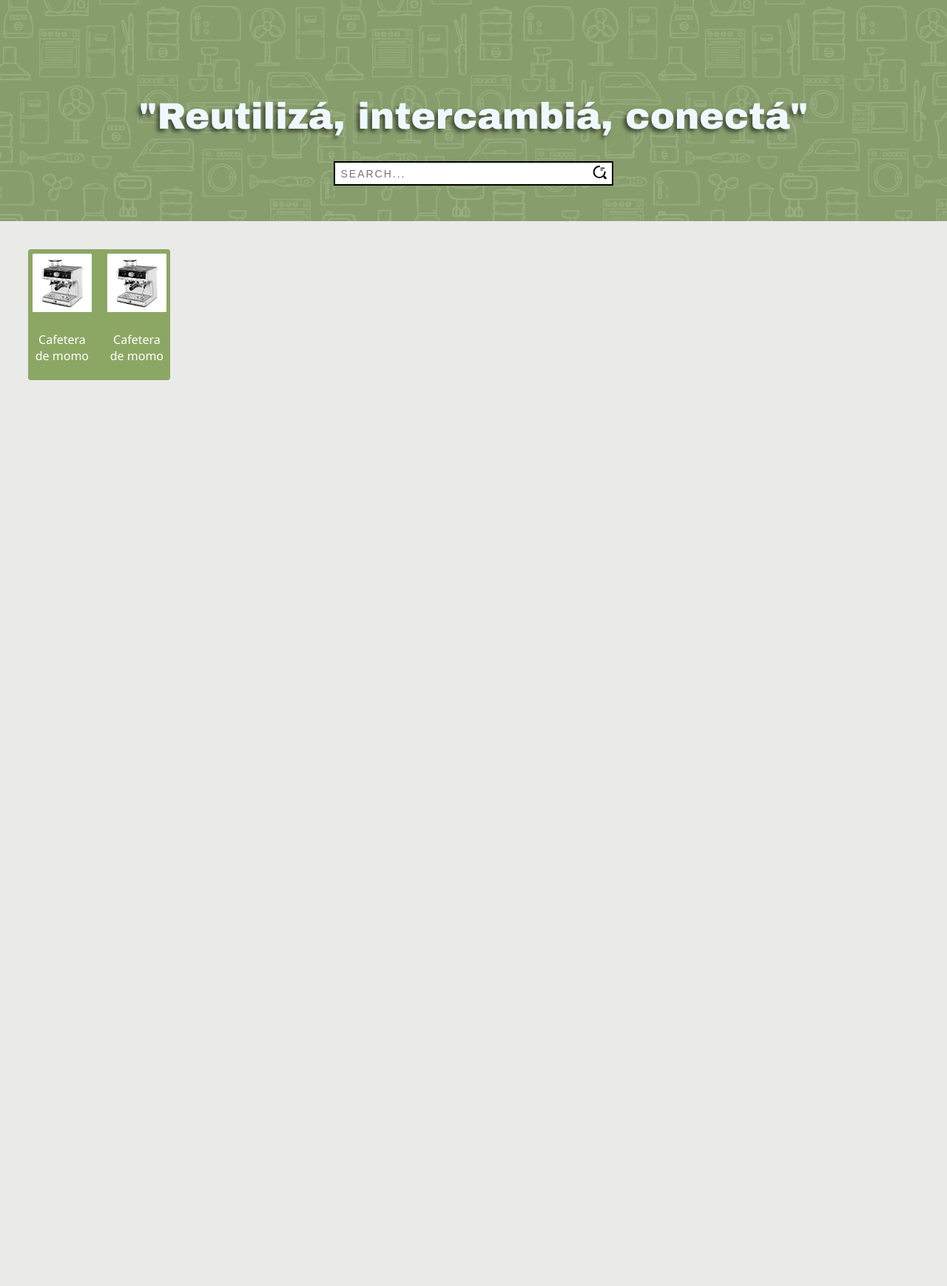
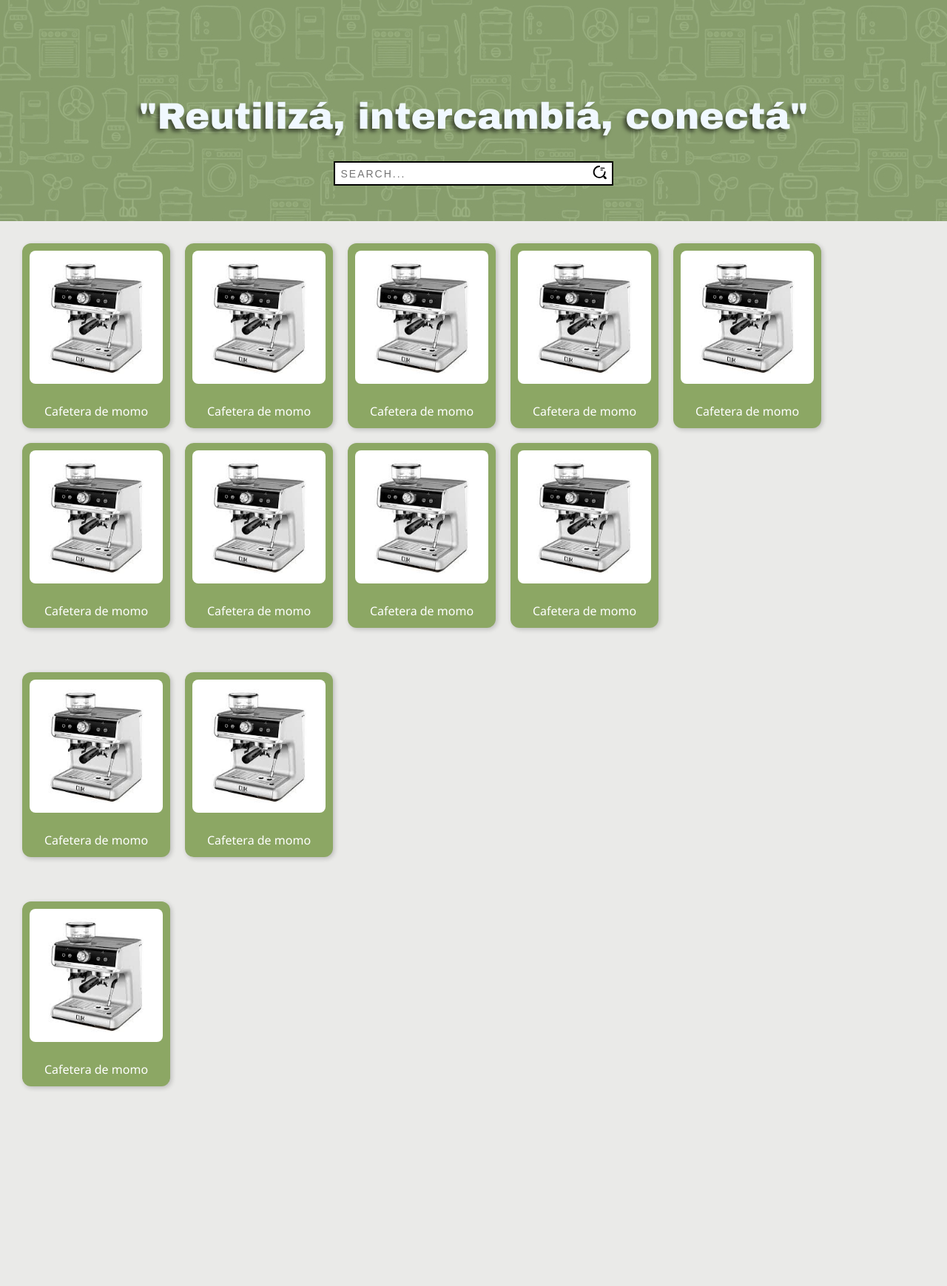
Before and after one commit to AngelAleman15/HandinHand, a PHP site: page / in a window 1280 px wide. Shown: the part 66-1805 px from the top of the page at 74% size. Run offline with PHP 8.4, Linux system fonts and the light colour scheme.

Commit message:
LO CONSEGUI, HICE TODO DENUEVO, PERO LO CONSEGUI

```diff
--- a/css/style.css
+++ b/css/style.css
@@ -119,34 +119,42 @@ body {
     text-shadow: -4px 4px 5px rgba(0, 0, 0, 0.5);
   }
 
-.container {
-  margin: 3%;
-  width: 15%;
-  height: 20%;
+.product-wrapper {
   display: flex;
-  flex-direction: row;
-  gap:10px;
-  align-content: flex-start;
-  justify-content: space-evenly;
-  background-color: rgb(140, 167, 100);
-  border-radius: 2%;
+  flex-wrap: wrap;
+  justify-content: flex-start;
+  gap: 20px ;
+  padding: 30px;
+  border-radius: 12px;
+  gap: 20px;
 }
 
-.container .product {
+.product {
   display: flex;
   flex-direction: column;
   justify-content: space-evenly;
   align-items: center;
-  width: 100%;
-  height: 100%;
+  width: 200px;
+  height: 250px;
+  background-color: #8ca764;
+  border-radius: 12px;
+  box-shadow: 2px 2px 6px rgba(0, 0, 0, 0.2);
+  transition: transform 0.3s ease;
 }
-.container .product img {
-  width: 100%;
-  height: 100%;
-  border-radius: 2%;
+.product:hover {
+  transform: scale(1.03);
 }
-  .info {
-    color: white;
-    text-align: center;
-    font-family: 'Segoe UI', Tahoma, Geneva, Verdana, sans-serif;
+
+.product img {
+  width: 90%;
+  height: auto;
+  border-radius: 8px;
+  margin-top: 10px;
 }
+
+.info {
+  color: #ffffff;
+  text-align: center;
+  font-family: 'Segoe UI', Tahoma, Geneva, Verdana, sans-serif;
+  padding: 10px;
+}
--- a/index.html
+++ b/index.html
@@ -29,17 +29,61 @@
             </div>
         </div>
     </div>
-        <div class="container">
-            <div class="container product">
-                <img src="img/producto.jpg">
-                <p class="info">Cafetera de momo</p>
-            </div>
-            <div class="container product">
-                <img src="img/producto.jpg">
-                <p class="info">Cafetera de momo</p>
-            </div>
+    <div class="product-wrapper">
+        <div class="product">
+            <img src="img/producto.jpg" alt="Producto">
+            <p class="info">Cafetera de momo</p>
+        </div>
+        <div class="product">
+            <img src="img/producto.jpg" alt="Producto">
+            <p class="info">Cafetera de momo</p>
+        </div>
+         <div class="product">
+            <img src="img/producto.jpg" alt="Producto">
+            <p class="info">Cafetera de momo</p>
         </div>
 
+        <div class="product">
+            <img src="img/producto.jpg" alt="Producto">
+            <p class="info">Cafetera de momo</p>
+        </div>
+        <div class="product">
+            <img src="img/producto.jpg" alt="Producto">
+            <p class="info">Cafetera de momo</p>
+        </div>
+         <div class="product">
+            <img src="img/producto.jpg" alt="Producto">
+            <p class="info">Cafetera de momo</p>
+        </div>
+        <div class="product">
+            <img src="img/producto.jpg" alt="Producto">
+            <p class="info">Cafetera de momo</p>
+        </div>
+        <div class="product">
+            <img src="img/producto.jpg" alt="Producto">
+            <p class="info">Cafetera de momo</p>
+        </div>
+         <div class="product">
+            <img src="img/producto.jpg" alt="Producto">
+            <p class="info">Cafetera de momo</p>
+        </div>
+    </div>
+    <div class="product-wrapper">
+        <div class="product">
+            <img src="img/producto.jpg" alt="Producto">
+            <p class="info">Cafetera de momo</p>
+        </div>
+        <div class="product">
+            <img src="img/producto.jpg" alt="Producto">
+            <p class="info">Cafetera de momo</p>
+        </div>
+    </div>
+    <div class="product-wrapper">
+        <div class="product">
+            <img src="img/producto.jpg" alt="Producto">
+            <p class="info">Cafetera de momo</p>
+        </div>
+    </div>
     <footer>
         <div class="social">
             <img src="img/instaicon.png" draggable="false">
```
